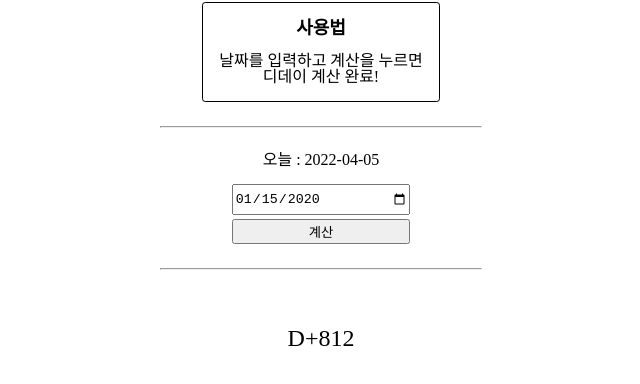
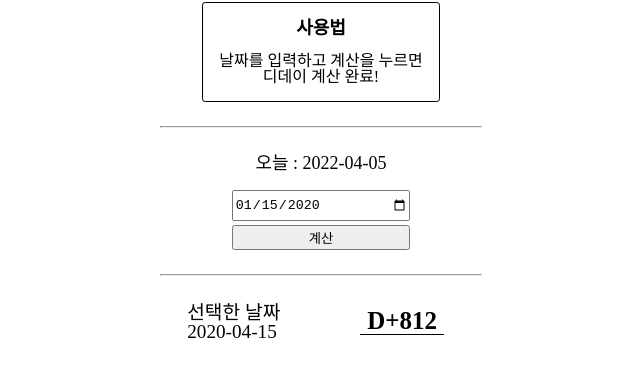
Before and after one commit to SHYDEV-KR/daycounter, a plain HTML site: page index.html in a window 1280 px wide. Both pictures are taken after typing "2020-01-15" into the empty fields and a click on the input "계산". Shown: the part 94-478 px from the top of the page, without its empty margins (319-959 px from the left). Drawn offline with Linux system fonts and the light colour scheme.

Commit message:
REFACT - 디데이 이쁘게

```diff
--- a/css/main.css
+++ b/css/main.css
@@ -5,6 +5,10 @@
     flex-direction: column;
     justify-content: center;
     align-items: center;
+}
+
+.hidden {
+    display: none;
 }
 
 hr {
@@ -18,6 +22,7 @@ h1.title {
 
 h1#todayDate {
     margin: 1em 0;
+    font-size: large;
 }
 
 #instructions {
@@ -44,10 +49,20 @@ h1#todayDate {
 }
 
 #infoContainer {
-    margin: 2em 0;
-    font-size: 1.5em;
+    display: flex;
+    justify-content: space-between;
+    align-items: center;
+    margin: 1em 0;
+    font-size: 1.2em;
 }
 
-.todayTheDay {
+#infoContainer div {
+    margin: 0 1.8em;
+}
 
+.dayTextContainer {
+    font-size: 1.3em;
+    font-weight: bold;
+    padding: 0 0.3em;
+    border-bottom: 1.5px black solid;
 }
--- a/index.html
+++ b/index.html
@@ -19,7 +19,7 @@
     <hr>
 
     <div class="container">
-        <h1 id="todayDate">오늘 : ####-##-##</h1>
+        <h1 id="todayDate"></h1>
         <form class="container" id="dateForm">
             <input required type="date" placeholder="Name / Nickname"/>
             <input type="submit" value="계산" />
@@ -27,8 +27,7 @@
 
         <hr>
 
-        <div id="infoContainer" class="container">
-        </div>
+        <div id="infoContainer"></div>
     </div>
     <script src="js/countDay.js"></script>
 </body>
--- a/js/countDay.js
+++ b/js/countDay.js
@@ -3,6 +3,11 @@ const dateInput = document.querySelector("#dateForm input");
 const todayDate = document.querySelector("#todayDate");
 const infoContainer = document.querySelector("#infoContainer");
 let dayTextContainer = document.createElement("div");
+dayTextContainer.classList.add("dayTextContainer")
+dayTextContainer.classList.add("hidden")
+let selectedDay = document.createElement("div");
+
+infoContainer.appendChild(selectedDay);
 infoContainer.appendChild(dayTextContainer);
 
 function init() {
@@ -31,13 +36,24 @@ function showDayInfo(target, today) {
     const todayDate = new Date(`${String(today.year)}-${String(today.month).padStart(2, 0)}-${String(today.day).padStart(2, 0)}T00:00:00`);
     const theDay = (targetDate - todayDate) / MAGIC_NUMBER;
 
+    selectedDay.innerHTML = `
+        <h3>선택한 날짜</h3>
+        ${target.year}-${String(today.month).padStart(2, 0)}-${String(target.day).padStart(2, 0)}
+        `;
+
 
     if (theDay > 0) {
-        dayTextContainer.innerText = `D-${theDay}`
+        dayTextContainer.innerText = `D-${theDay}`;
+        dayTextContainer.classList.remove("today");
+        dayTextContainer.classList.remove("hidden");
     } else if (theDay < 0) {
-        dayTextContainer.innerText = `D+${1-theDay}`
+        dayTextContainer.innerText = `D+${1 - theDay}`;
+        dayTextContainer.classList.remove("today");
+        dayTextContainer.classList.remove("hidden");
     } else {
-        dayTextContainer.innerText = `오늘이네요🙂`
+        dayTextContainer.innerText = `오늘!`;
+        dayTextContainer.classList.add("today");
+        dayTextContainer.classList.remove("hidden");
     }
 }
 
```
